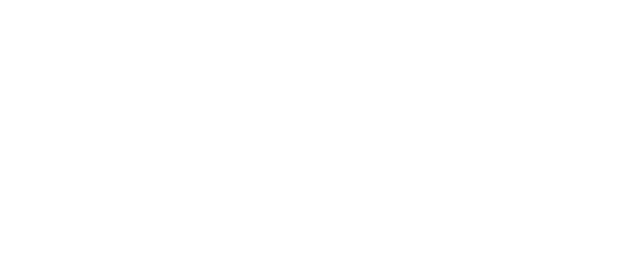
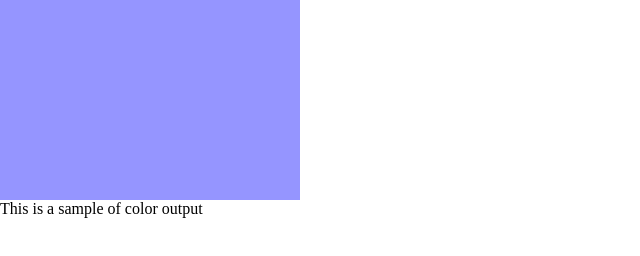
Before and after one commit to Steentoons/Sthemmers, a plain HTML site: page index.html in a window 1280 px wide. Shown: the whole page, without its empty margins (0-640 px from the left). Drawn offline with Linux system fonts and the light colour scheme.

Commit message:
setting up css and website canvas skeleton

```diff
--- /dev/null
+++ b/css/main.css
@@ -0,0 +1,16 @@
+body {
+    margin: 0;
+    padding: 0;
+}
+
+.container {
+    width: 100%;
+}
+
+.canvas-div {}
+
+.canvas-div canvas {
+    width: 300px;
+    height: 200px;
+    background: rgb(149, 149, 255);
+}
--- a/index.html
+++ b/index.html
@@ -5,10 +5,19 @@
     <meta name="viewport" content="width=device-width, initial-scale=1.0">
     <meta http-equiv="X-UA-Compatible" content="ie=edge">
     <title>Sthemmer</title>
+
+    <link rel="stylesheet" href="css/main.css">
 </head>
 
 <body>
-
+    <div class="container">
+        <div class="canvas-div">
+            <canvas>
+                no canvas browser support HTML5
+            </canvas>
+        </div>
+        <div class="color-output">This is a sample of color output</div>
+    </div>
 </body>
 
 </html>
```
